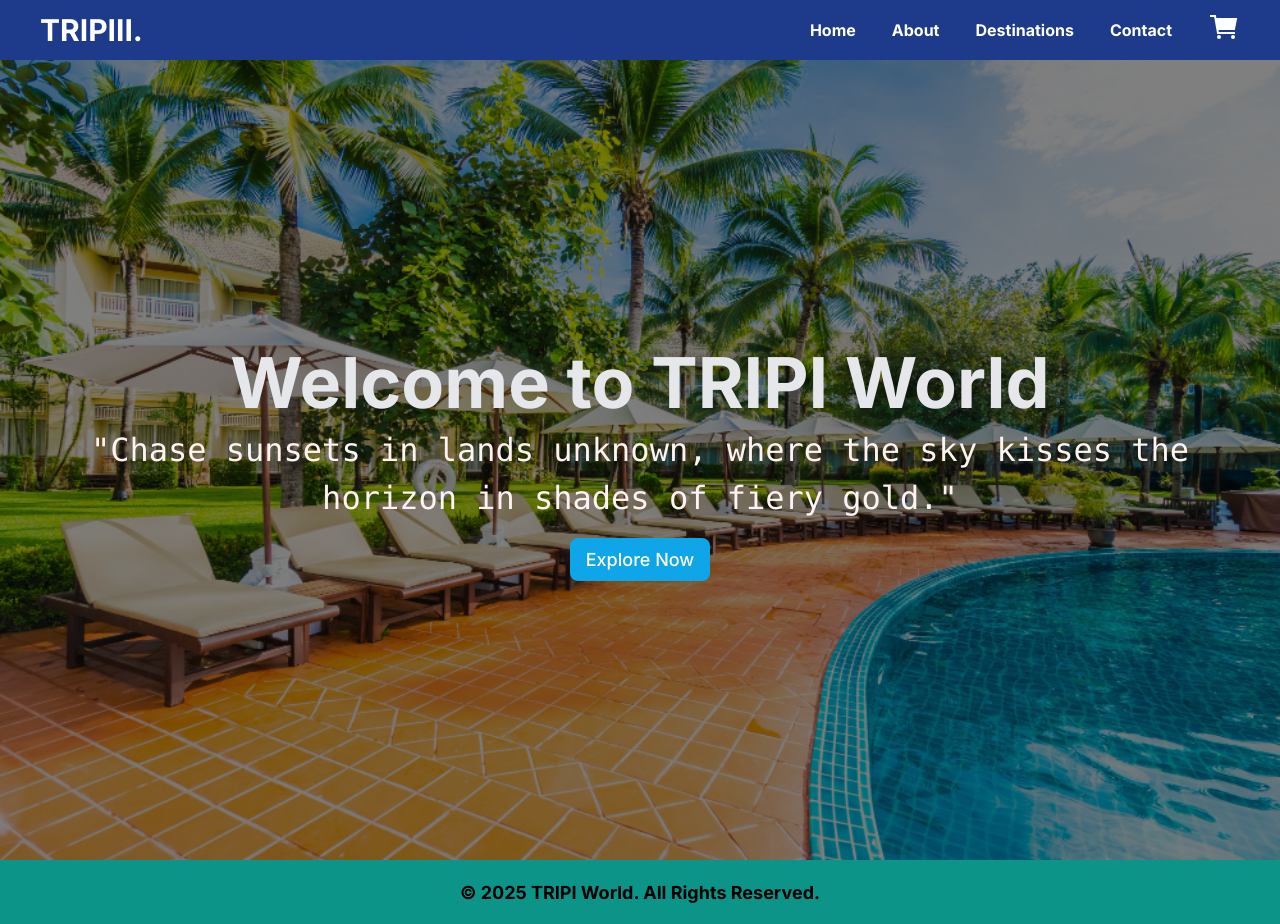
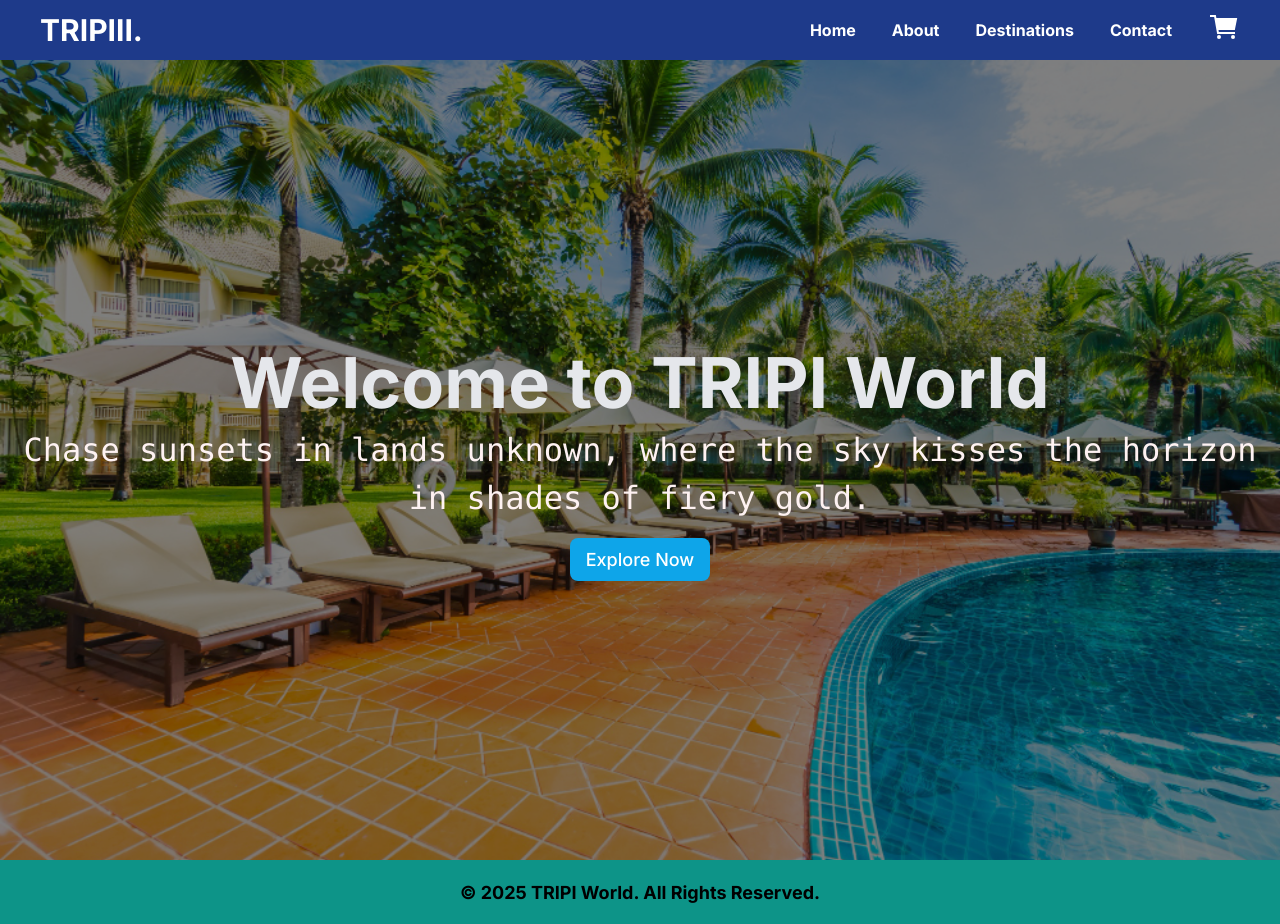
Before and after one commit to areeba-awan/MileStone-2-MultiPage-Travel-Web, a Next.js app: page / in a window 1280 px wide. Built offline with nearby package versions, Linux system fonts and the light colour scheme.

Commit message:
updated push code to github

```diff
--- a/src/app/Components/HomeContent.tsx
+++ b/src/app/Components/HomeContent.tsx
@@ -17,9 +17,9 @@ const HomeContent = () => {
         <h1 className="font-bold text-[32px] sm:text-[50px] md:text-[60px] lg:text-[70px] text-gray-200 leading-tight">
           Welcome to TRIPI World
         </h1>
-        <h2 className="font-mono text-[18px] sm:text-[22px] md:text-[28px] lg:text-[32px] text-red-50">
-        "Chase sunsets in lands unknown, where the sky kisses the horizon in shades of fiery gold."
-        </h2>
+        <p className="font-mono text-[18px] sm:text-[22px] md:text-[28px] lg:text-[32px] text-red-50">
+        Chase sunsets in lands unknown, where the sky kisses the horizon in shades of fiery gold.
+        </p>
         <Link
           href={"/Destinations"}
           className="bg-sky-500 hover:bg-green-900 text-white font-medium px-4 py-2 rounded-lg mt-4 text-[16px] sm:text-[18px]"
```
Also changed, not shown: .eslintrc.json.
